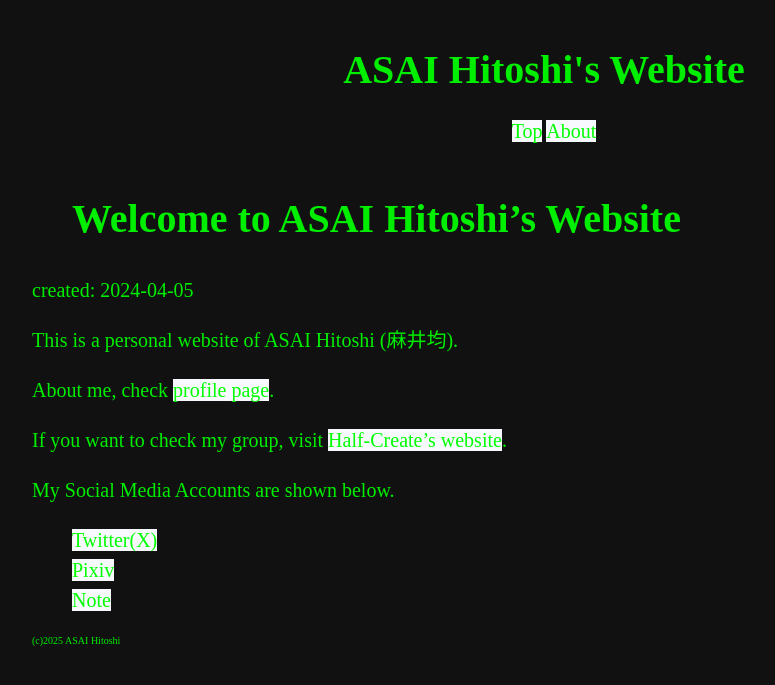
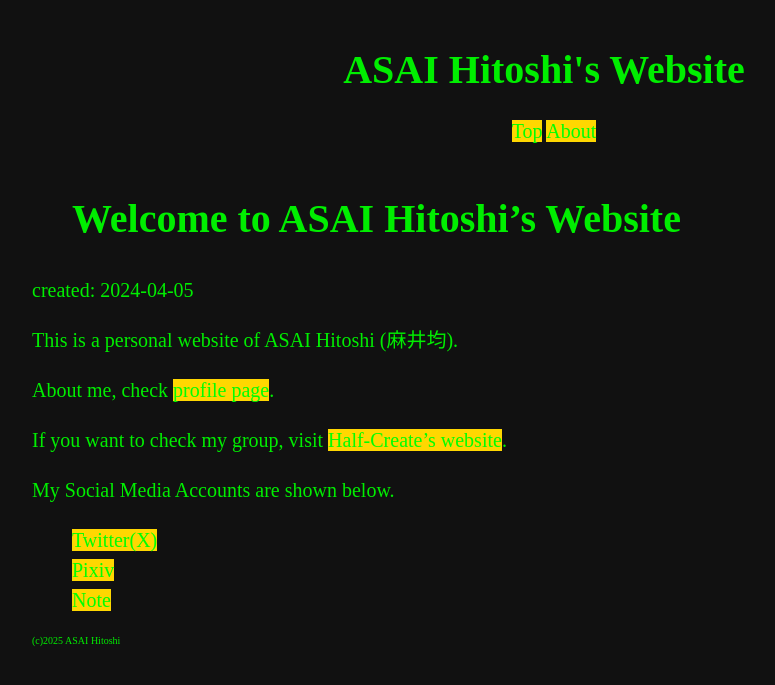
Before and after one commit to asainingen/asainingen.github.io, a Jekyll site: the page built from index.md, in a window 1280 px wide. Shown: the top 685 px of the page, without its empty margins (96-871 px from the left). Built offline with Jekyll 4.4.1, drawn with Linux system fonts in a browser that asks for light colours; Markdown is read by kramdown in place of the engine named in the settings.

Commit message:
リンク背景色を再調整

```diff
--- a/css/default.css
+++ b/css/default.css
@@ -7,7 +7,7 @@
   --bg-color: #111111;
   --text-color: #00ee00;
   --link-text-color: #00ff00;
-  --link-bg-color: #f8f8ff;
+  --link-bg-color: #ffd700;
 }
 
 * {
```
